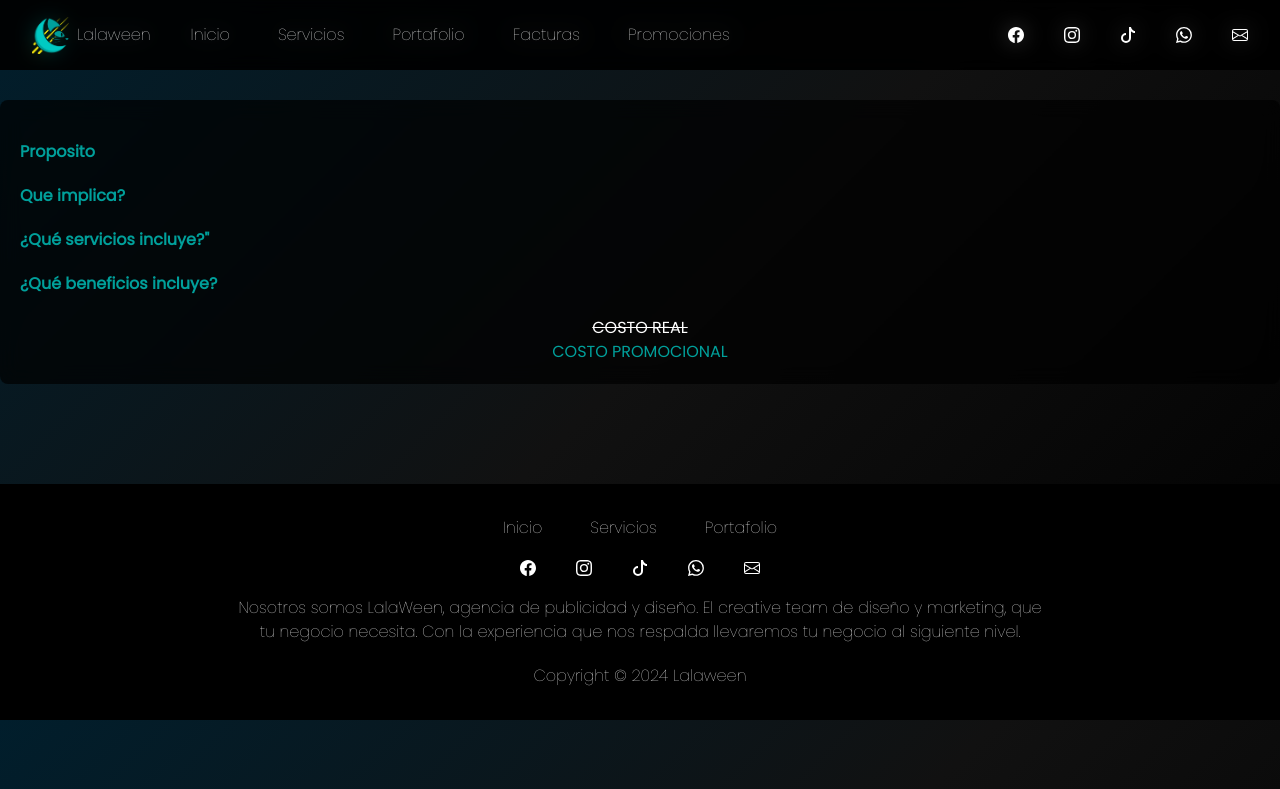
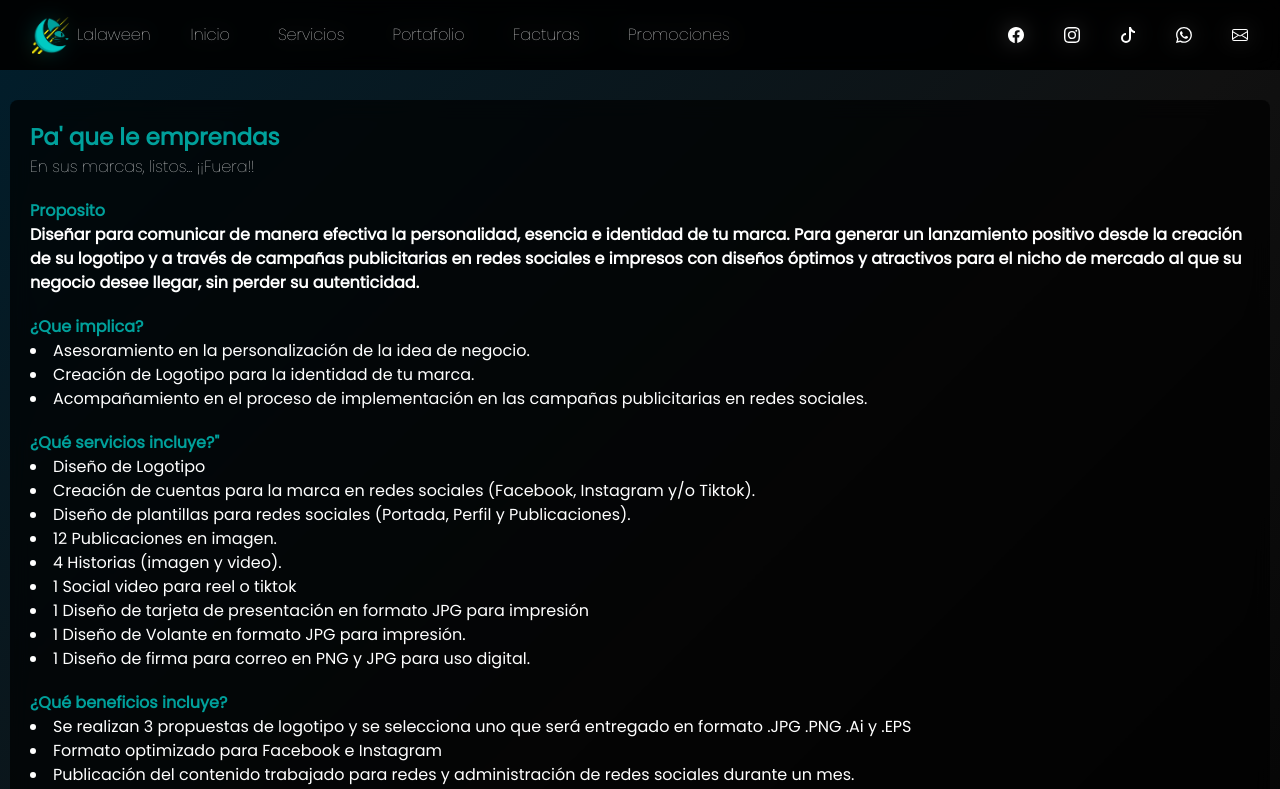
Before and after one commit to AngelLuna17-code/Lalaween, a React (Create React App) app: page /Paquete1 in a window 1280 px wide. Shown: the top 789 px of the page. Built offline with nearby package versions, Linux system fonts and the light colour scheme.

Commit message:
agregado contenido de paquete 1

```diff
--- a/src/pages/paquetes/Paquete1.js
+++ b/src/pages/paquetes/Paquete1.js
@@ -6,26 +6,45 @@ const Paquete1 = () => {
 
     return (
         <section>
+            {/* Navbar */}
             <Navbar />
-            <div className='container mx-auto py-[100px]'>
+            {/* Navbar */}
+            {/* Contenido de pagina */}
+            <div className='container mx-auto py-[100px] px-[10px]'>
                 <div className='p-5 rounded-lg' style={{ background: 'rgba(0, 0, 0, 0.7)', backdropFilter: 'blur(10px)', WebkitBackdropFilter: 'blur(10px)' }}>
                     <div className='text-white'>
                         <div>
-                            <h3 className='text-[#00a09b] font-black text-[23px] typing'></h3>
-                            <p></p>
+                            <h3 className='text-[#00a09b] font-black text-[23px] typing'>
+                                Pa' que le emprendas
+                            </h3>
+                            <p>En sus marcas, listos... ¡¡Fuera!!</p>
                         </div>
                         <div className='mt-5'>
                             <p className='text-[#00a09b] font-thin typing'>Proposito</p>
-                            <p className='text-justify'></p>
+                            <p className='font-thin typing'>
+                                Diseñar para comunicar de manera efectiva la personalidad, esencia e identidad de tu marca.
+                                Para generar un lanzamiento positivo desde la creación de su logotipo y a través de campañas publicitarias
+                                en redes sociales e impresos con diseños óptimos y atractivos para el nicho de mercado al que su negocio
+                                desee llegar, sin perder su autenticidad.
+                            </p>
                         </div>
                     </div>
                     <div className='mt-5'>
                         <div className='typing'>
                             <p className='text-[#00a09b] font-thin typing'>
-                                Que implica?
+                                ¿Que implica?
                             </p>
                             <div>
                                 <ul className='font-thin'>
+                                    <li>
+                                        Asesoramiento en la personalización de la idea de negocio.
+                                    </li>
+                                    <li>
+                                        Creación de Logotipo para la identidad de tu marca.
+                                    </li>
+                                    <li>
+                                        Acompañamiento en el proceso de implementación en las campañas publicitarias en redes sociales.
+                                    </li>
                                 </ul>
                             </div>
                         </div>
@@ -35,6 +54,33 @@ const Paquete1 = () => {
                             </p>
                             <div>
                                 <ul className='font-thin'>
+                                    <li>
+                                        Diseño de Logotipo
+                                    </li>
+                                    <li>
+                                        Creación de cuentas para la marca en redes sociales (Facebook, Instagram y/o Tiktok).
+                                    </li>
+                                    <li>
+                                        Diseño de plantillas para redes sociales (Portada, Perfil y Publicaciones).
+                                    </li>
+                                    <li>
+                                        12 Publicaciones en imagen.
+                                    </li>
+                                    <li>
+                                        4 Historias (imagen y video).
+                                    </li>
+                                    <li>
+                                        1 Social video para reel o tiktok
+                                    </li>
+                                    <li>
+                                        1 Diseño de tarjeta de presentación en formato JPG para impresión
+                                    </li>
+                                    <li>
+                                        1 Diseño de Volante en formato JPG para impresión.
+                                    </li>
+                                    <li>
+                                        1 Diseño de firma para correo en PNG y JPG para uso digital.
+                                    </li>
                                 </ul>
                             </div>
                         </div>
@@ -44,17 +90,37 @@ const Paquete1 = () => {
                             </p>
                             <div>
                                 <ul className='font-thin'>
+                                    <li>
+                                        Se realizan 3 propuestas de logotipo y se selecciona uno que será entregado en formato .JPG .PNG .Ai y .EPS
+                                    </li>
+                                    <li>
+                                        Formato optimizado para Facebook e Instagram
+                                    </li>
+                                    <li>
+                                        Publicación del contenido trabajado para redes y administración de redes sociales durante un mes.
+                                    </li>
+                                    <li>
+                                        Coaching de comunicación visual para la ponencia online e impresos.
+                                    </li>
+                                    <li>
+                                        Asesoramiento general para pautas en redes sociales
+                                    </li>
                                 </ul>
                             </div>
                         </div>
                     </div>
                     <div className='text-center text-white mt-5 typing font-thin'>
                         <p className='line-through'>COSTO REAL</p>
+                        <p className='line-through'>$8,100.00 + IVA</p>
                         <p className='text-[#00a09b]'>COSTO PROMOCIONAL</p>
+                        <p>$3,500.00 + IVA</p>
                     </div>
                 </div>
             </div>
+            {/* Contenido de pagina */}
+            {/* Footer */}
             <Footer />
+            {/* Footer */}
         </section>
     );
 };
```
